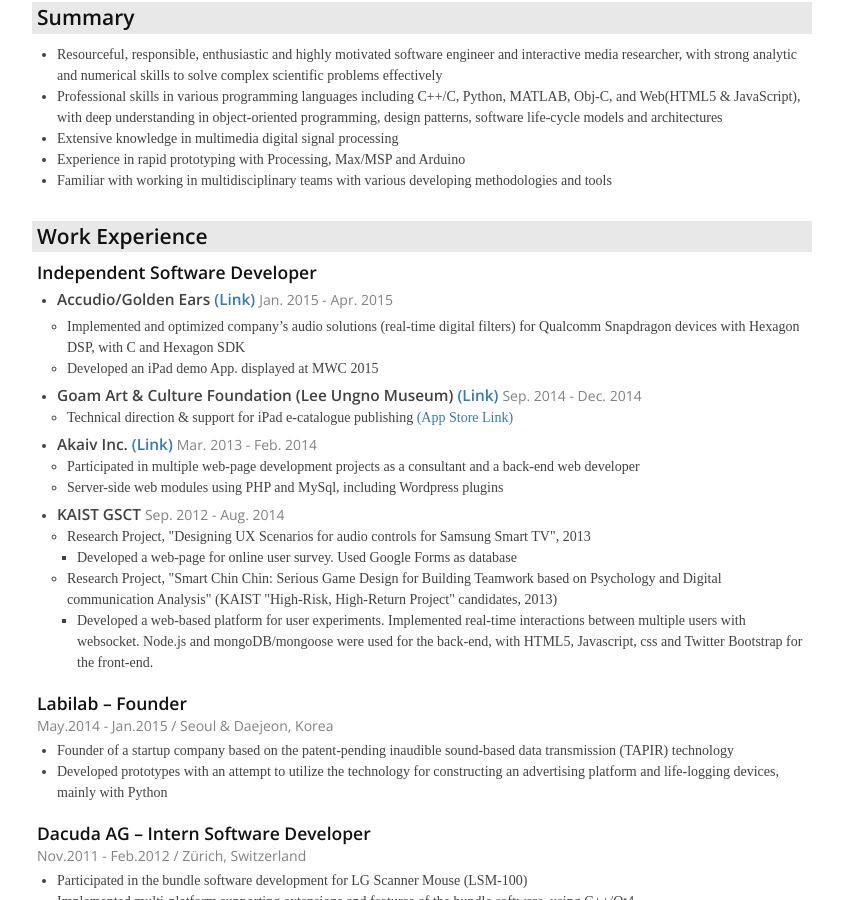
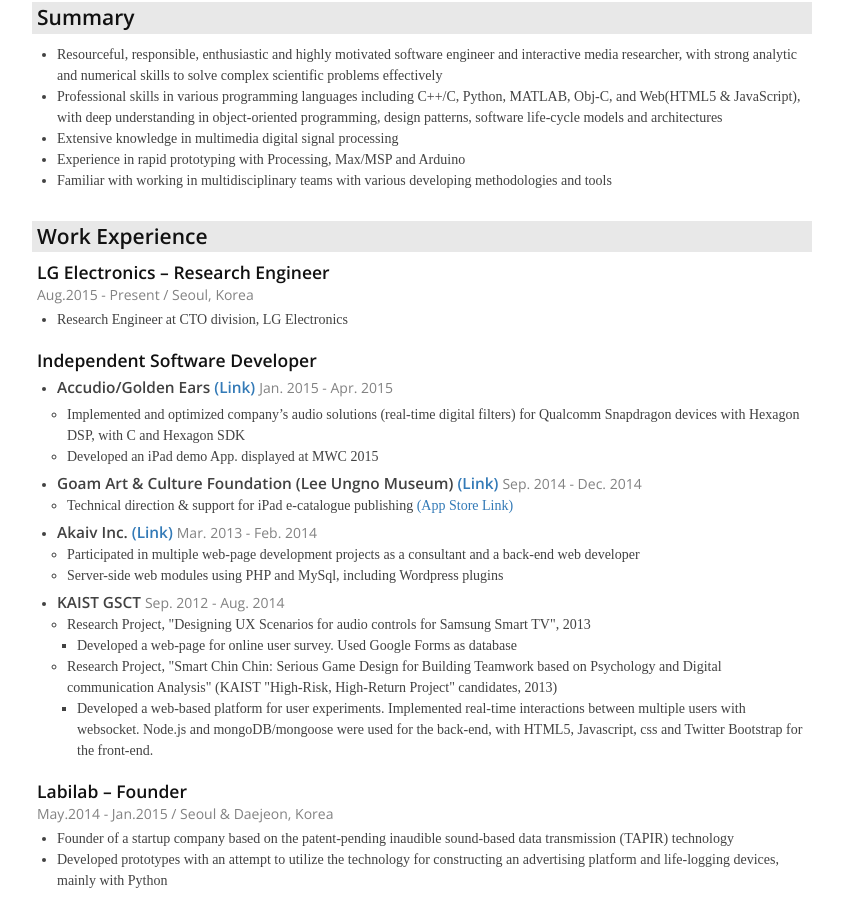
Before and after one commit to haven04/haven04.github.io, a Jekyll site: the page built from resume.html, in a window 1280 px wide and 900 px high, scrolled down 300 px. Shown: the whole window, without its empty margins (218-1061 px from the left). Built offline with Jekyll 4.4.1, drawn with Linux system fonts in a browser that asks for light colours; nearby versions of some CDN libraries; some web fonts are replaced.

Commit message:
Update the resume

```diff
--- a/resume.html
+++ b/resume.html
@@ -24,6 +24,14 @@
     </div>
     <div class="resume-section">
         <h3 class="resume-section-title">Work Experience</h3>
+        <div class="resume-item-blk">
+           <h4 class="resume-item-title">LG Electronics – Research Engineer<br /><span class="resume-annotation">Aug.2015 - Present / Seoul, Korea </span></h4>
+
+           <ul class="resume-item-description">
+               <li>Research Engineer at CTO division, LG Electronics</li>
+           </ul>
+        </div>
+
         <div class="resume-item-blk">
            <h4 class="resume-item-title">Independent Software Developer <span class="resume-annotation"></span></h4>
            <ul class="resume-item-description resume-indie">
```
Also changed, not shown: about.md (+1 -1 lines).
